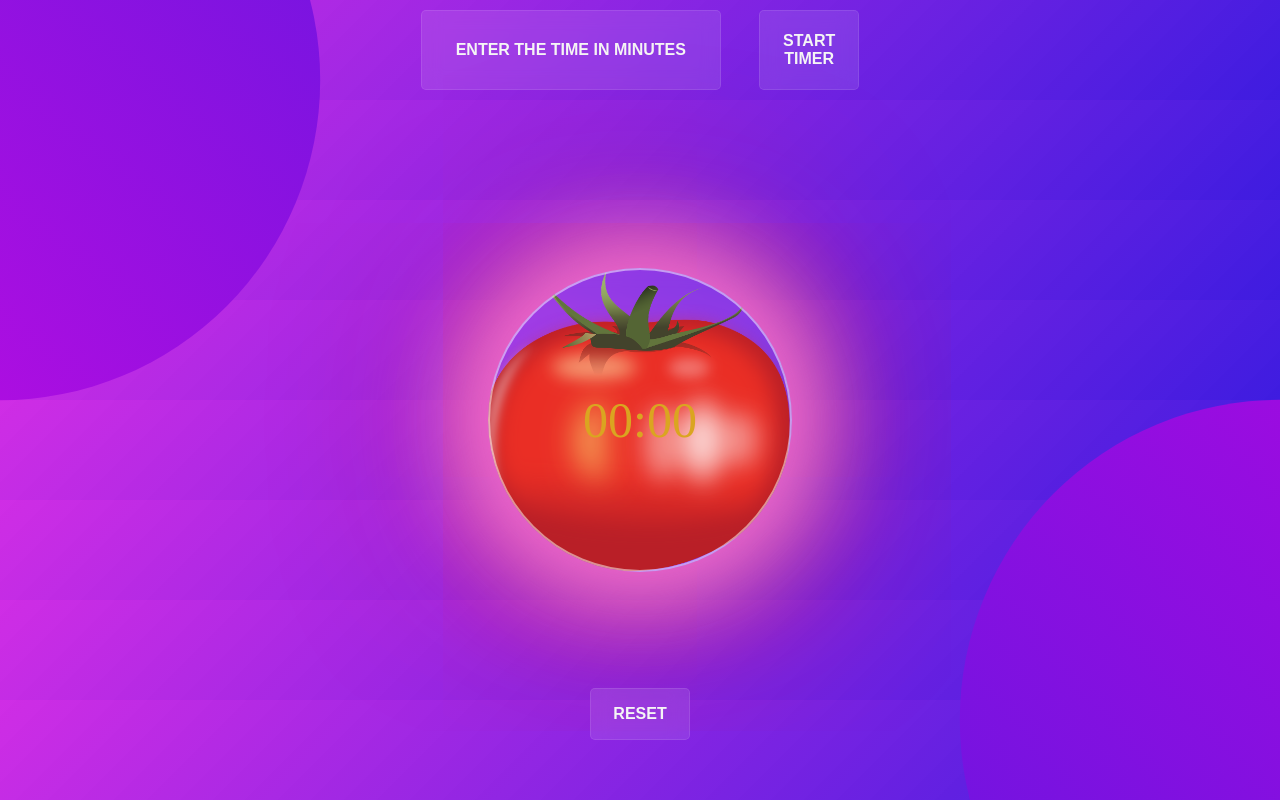
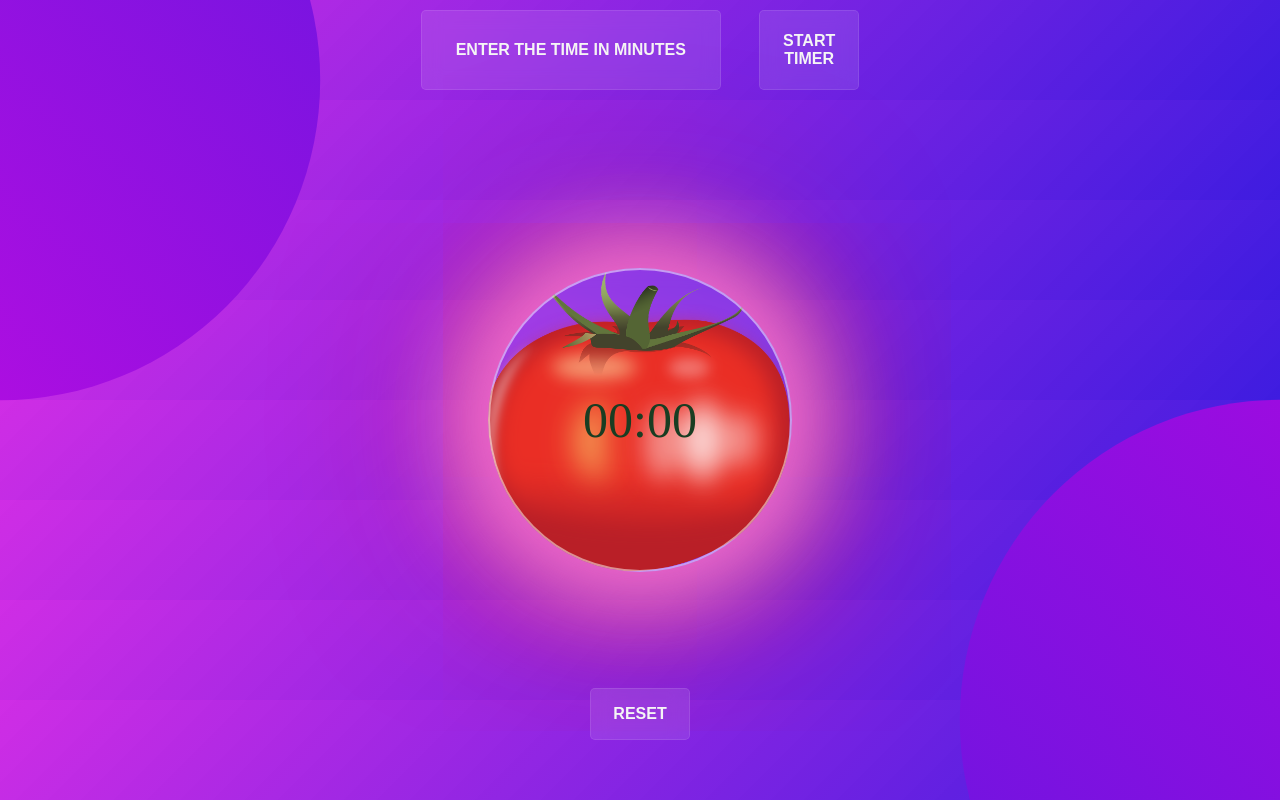
Before and after one commit to cyberspatial/countdown-timer, a plain HTML site: page index.html in a window 1280 px wide. Drawn offline with Linux system fonts and the light colour scheme.

Commit message:
Update style.css

```diff
--- a/style.css
+++ b/style.css
@@ -171,7 +171,7 @@ input[type=number] {
    background-size: cover;
 }
 #time{
-    color:goldenrod;
+    color:rgb(25, 61, 34);
     font-size:50px;
     pointer-events: none;
 
```
